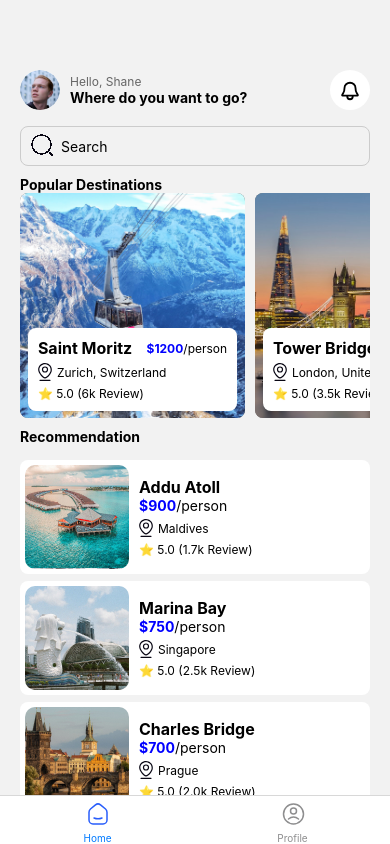
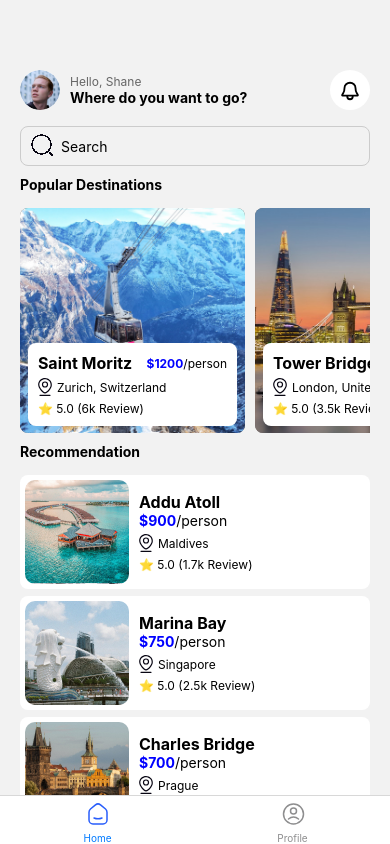
Before and after one commit to AdrWL/TripApp, a React Native app: screen / in a window 390 px wide. Built offline with nearby package versions, Linux system fonts and the light colour scheme.

Commit message:
Fix SafeAreaView

```diff
--- a/src/screens/Home/Home.js
+++ b/src/screens/Home/Home.js
@@ -52,11 +52,11 @@ export const HomeScreen = () => {
       </View>
       {searchQuery === "" ? (
         <>
-          <SafeAreaView edges={[]}>
+          <SafeAreaView style={styles.safeAreaView} edges={[]}>
             <View style={styles.textPlaces}>
               <Text style={styles.info}>Popular Destinations</Text>
             </View>
-            <View tyle={styles.listContainer}>
+            <View style={styles.listContainer}>
               <FlatList
                 data={filterCitiesByReview(true)}
                 renderItem={({ item }) => <City {...item} />}
@@ -146,6 +146,9 @@ const styles = StyleSheet.create({
     left: 10,
     top: 24,
   },
+  safeAreaView: {
+    flex: 1,
+  },
   input: {
     height: 40,
     borderColor: "#ccc",
```
